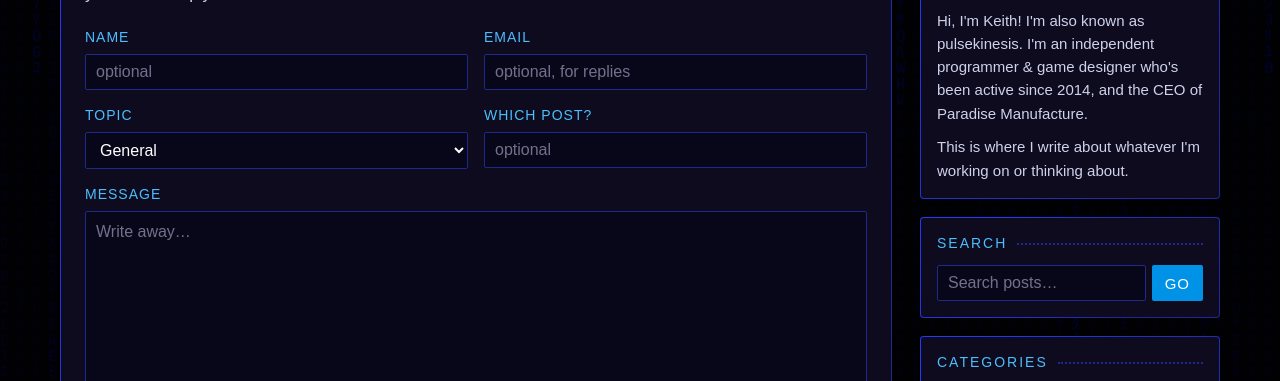
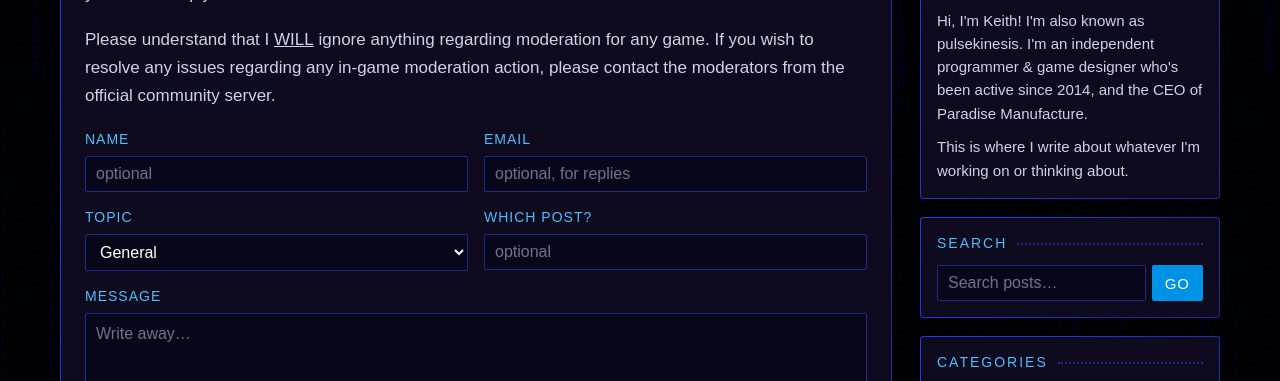
Before and after one commit to pulsekinesis/pulsekinesis.github.io, a plain HTML site: page blog/feedback/index.html in a window 1280 px wide. Shown: the part 343-724 px from the top of the page. Drawn offline with Linux system fonts and the light colour scheme; a web font is replaced by a local one.

Commit message:
Update index.html

```diff
--- a/blog/feedback/index.html
+++ b/blog/feedback/index.html
@@ -17,8 +17,10 @@
         <link rel="stylesheet" href="/blog/assets/blog.css?v=1">
         <link rel="stylesheet" href="/blog/assets/custom.css?v=1">
     </head>
+
     <body class="blog" data-page="feedback">
         <canvas id="bg-canvas" class="backg-canvas" aria-hidden="true"></canvas>
+
         <header class="site-header">
             <a class="brand" href="/blog/"><span class="website-title">pulsekinesis</span><span class="brand-sub">blog</span></a>
             <p class="pronounce">(PULS·kih·NEE·sis)</p>
@@ -30,11 +32,13 @@
                 <a class="menu-rss" href="/blog/feed.xml" title="RSS feed" aria-label="RSS feed"><svg viewBox="0 0 24 24" width="16" height="16" aria-hidden="true"><circle cx="5" cy="19" r="2.2"/><path d="M3 10.5A10.5 10.5 0 0 1 13.5 21h-3A7.5 7.5 0 0 0 3 13.5z"/><path d="M3 4a17 17 0 0 1 17 17h-3A14 14 0 0 0 3 7z"/></svg></a>
             </nav>
         </header>
+
         <div class="layout">
             <main class="content" id="main">
                 <section class="form-panel panel">
                     <h1>Feedback</h1>
                     <p>Questions, ideas, corrections, or just want to say hi? This goes straight to my inbox. Leave an email if you'd like a reply.</p>
+                    <p>Please understand that I <u><b>WILL</b></u> ignore anything regarding moderation for any game. If you wish to resolve any issues regarding any in-game moderation action, please contact the moderators from the official community server.</p>
 
                     <p class="notice" id="feedback-sent" hidden>Thanks! Your message was sent. I read everything, even if a reply takes a while.</p>
 
@@ -81,10 +85,12 @@
             </main>
             <aside class="sidebar" id="sidebar" aria-label="Sidebar"></aside>
         </div>
+
         <footer class="site-footer">
             <hr class="dots">
             <p>pulsekinesis · <a href="/">portfolio</a> · <a href="/blog/feed.xml">rss</a> · <a href="/blog/feedback/">feedback</a></p>
         </footer>
+
         <script src="/blog/assets/custom.js?v=1" defer></script>
         <script type="module" src="/blog/assets/blog.js?v=1"></script>
     </body>
```
Lines whose indentation alone changed are shown as unchanged.
